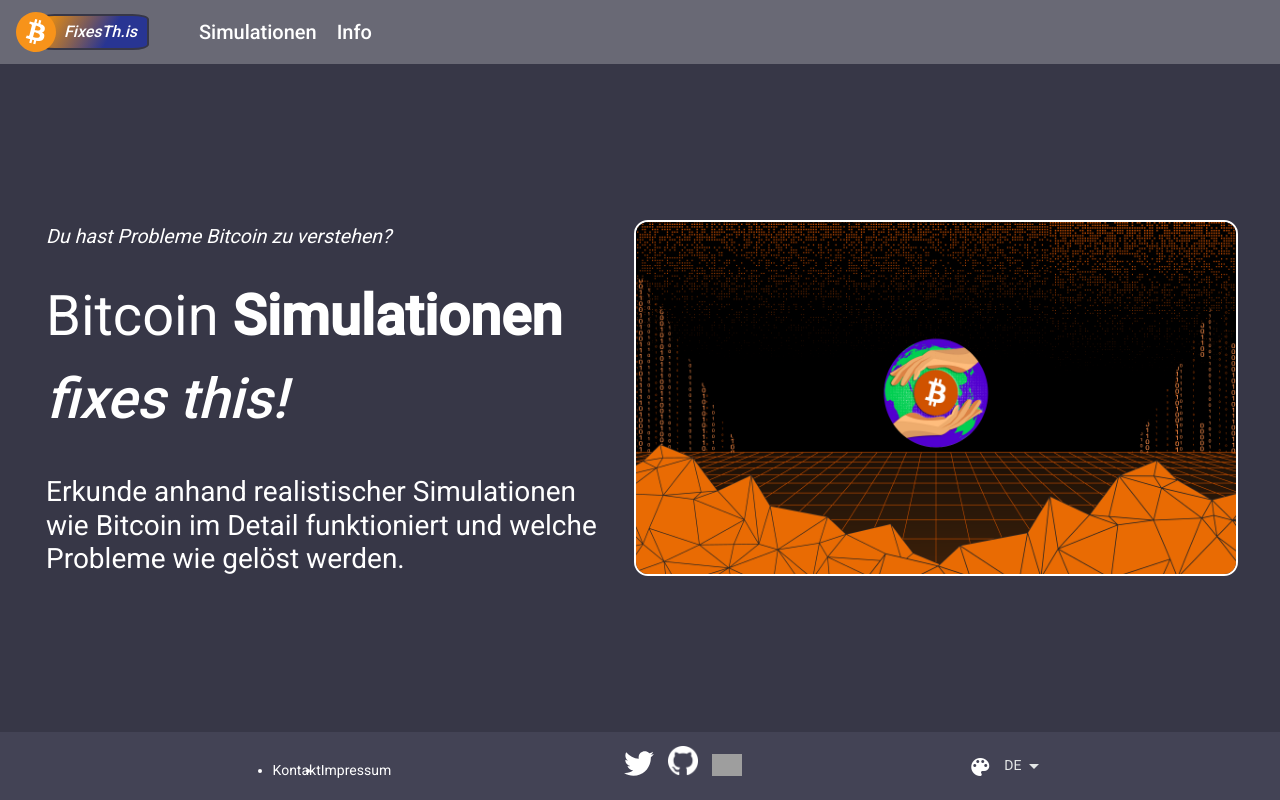
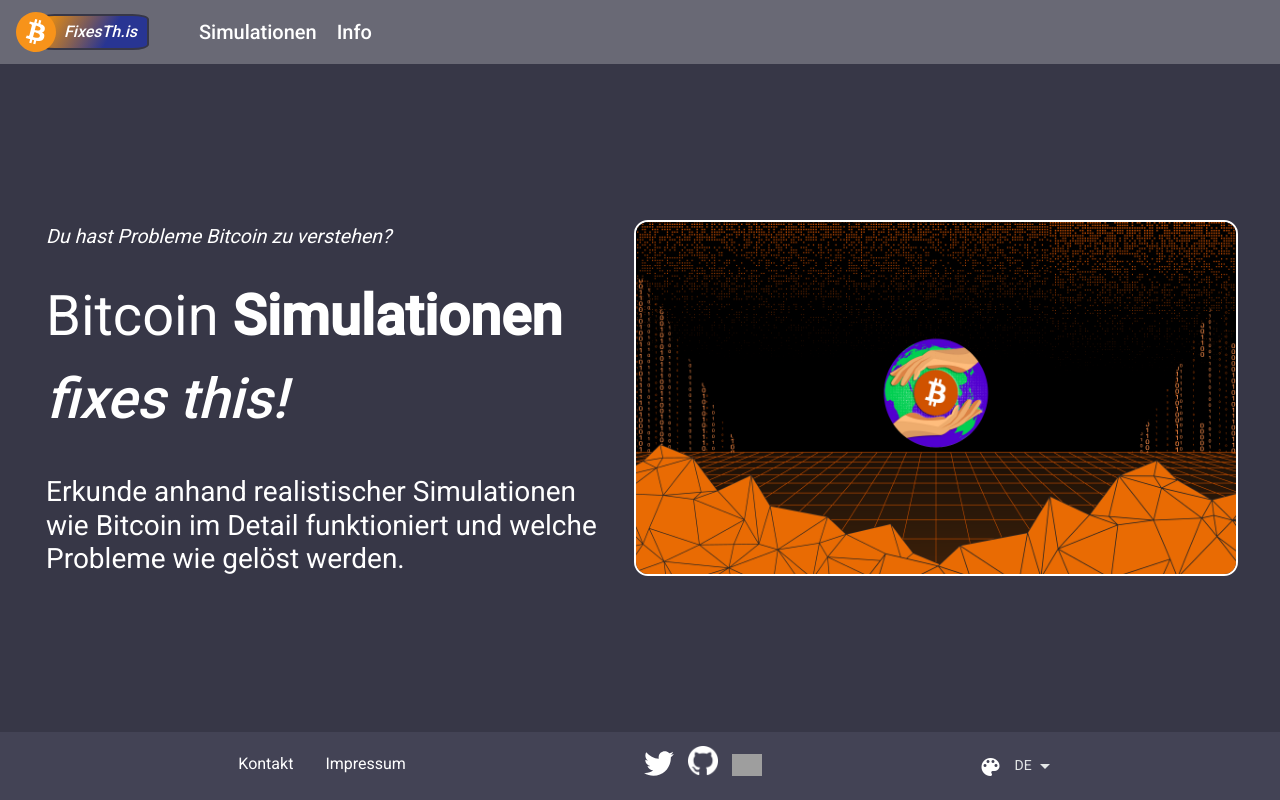
Before and after one commit to MyKaez/btc-playground, an Angular app: page /home in a window 1280 px wide. Built offline with nearby package versions, Linux system fonts and the light colour scheme; grey boxes are pictures that could not be loaded.

Commit message:
improved footer

```diff
--- a/src/app/page-layout/footer/footer.component.html
+++ b/src/app/page-layout/footer/footer.component.html
@@ -1,10 +1,8 @@
 <div class="footer d-flex justify-evenly">
-    <div class="bottom-nav">
-        <ul class="d-flex">
-            <li>Kontakt</li>
-            <li>Impressum</li>
-        </ul>
-    </div>
+    <mat-nav-list class="bottom-nav">
+        <a mat-list-item  href="#">Kontakt</a>
+        <a mat-list-item  href="#">Impressum</a>
+    </mat-nav-list>
     <app-social-bar></app-social-bar>
     <div class="bottom-actions d-flex justify-between">
         <button mat-icon-button type="button" title="Farbrad öffnen"><mat-icon>color_lens</mat-icon></button>
--- a/src/app/page-layout/footer/footer.component.scss
+++ b/src/app/page-layout/footer/footer.component.scss
@@ -4,4 +4,15 @@
     height: 40px;
     padding: $margin-large;
     background-color: var(--footer-color);
+
+    .bottom-nav {
+        display: flex;
+
+        ::ng-deep .mat-list-item {
+            height: auto;
+            .mat-list-item-content {
+                height: auto;
+            }
+        }
+    }
 }
```
